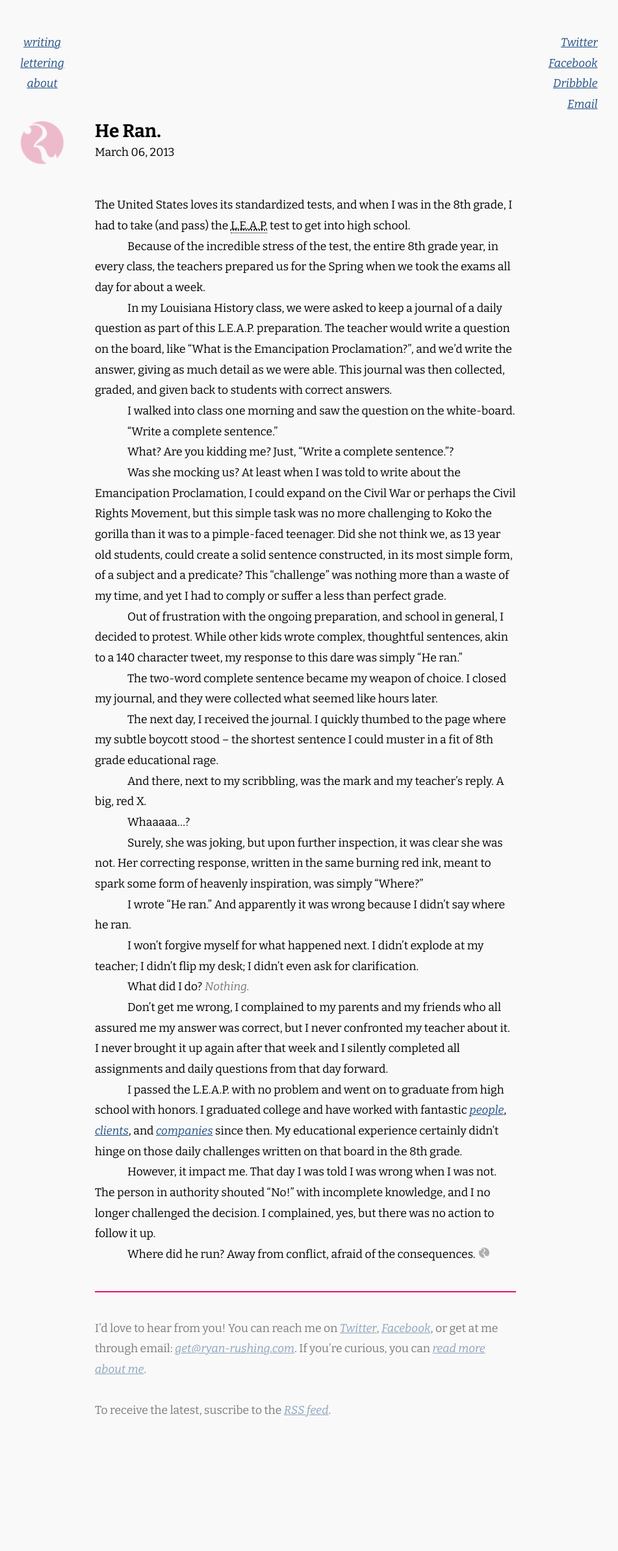
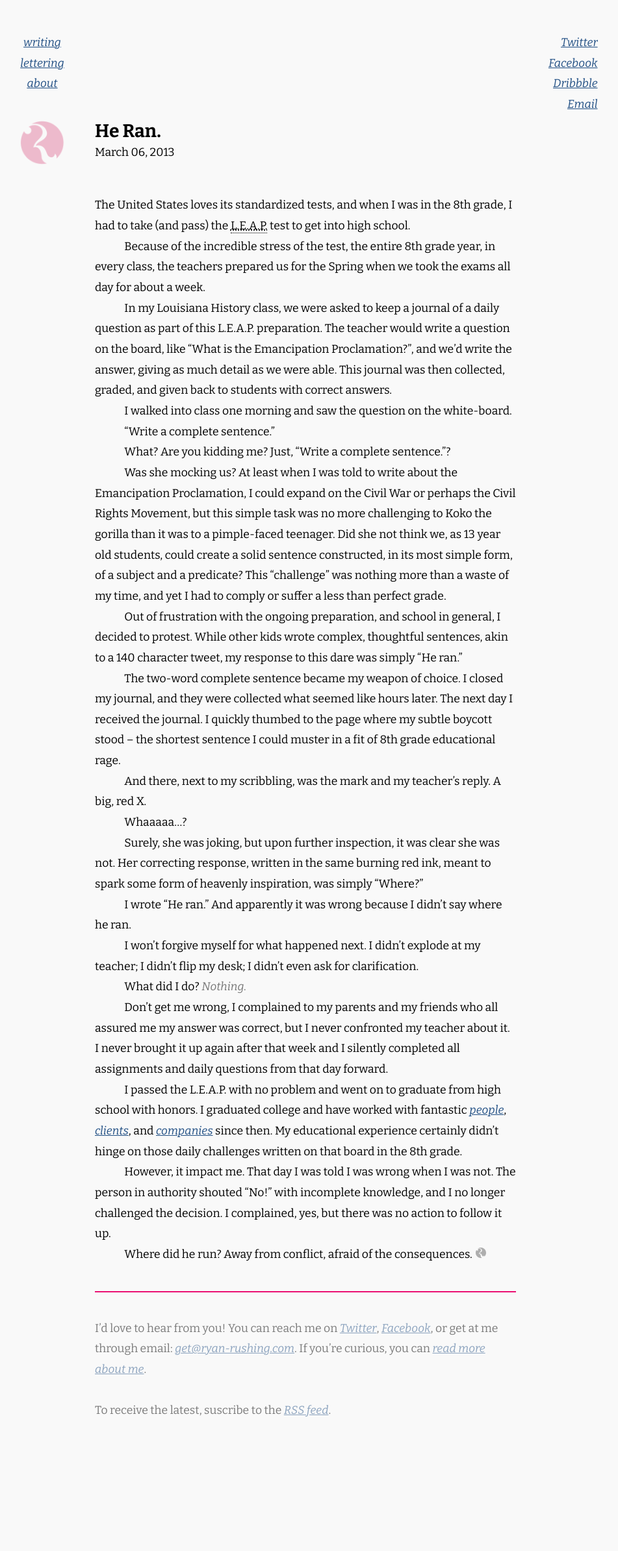
Before and after one commit to WriteEditor/ryan-rushing, a Jekyll site: the page built from _posts/writing/2013-03-06-he-ran.md, in a window 1280 px wide. Shown: the whole page at 65% size, without its empty margins (170-1121 px from the left). Built offline with Jekyll 4.4.1, drawn with Linux system fonts in a browser that asks for light colours.

Commit message:
grammar change, css change

```diff
--- a/_posts/writing/2013-03-06-he-ran.md
+++ b/_posts/writing/2013-03-06-he-ran.md
@@ -20,9 +20,7 @@ Was she mocking us? At least when I was told to write about the Emancipation Pro
 
 Out of frustration with the ongoing preparation, and school in general, I decided to protest. While other kids wrote complex, thoughtful sentences, akin to a 140 character tweet, my response to this dare was simply "He ran."
 
-The two-word complete sentence became my weapon of choice. I closed my journal, and they were collected what seemed like hours later.
-
-The next day, I received the journal. I quickly thumbed to the page where my subtle boycott stood -- the shortest sentence I could muster in a fit of 8th grade educational rage.
+The two-word complete sentence became my weapon of choice. I closed my journal, and they were collected what seemed like hours later. The next day I received the journal. I quickly thumbed to the page where my subtle boycott stood -- the shortest sentence I could muster in a fit of 8th grade educational rage.
 
 And there, next to my scribbling, was the mark and my teacher's reply. A big, red X.
 
--- a/css/global.css
+++ b/css/global.css
@@ -33,7 +33,7 @@ ol { list-style: decimal-leading-zero outside; }
 ol { padding: 20px 0 20px 40px; }
 
 #individual figure		{ padding: 40px 0;}
-#individual p + p, #about p + p	{ text-indent: 50px;}
+#individual p + p, #about p + p	{ text-indent: 7%;}
 #individual ul			{ margin: 20px 0; list-style: disc inside; }
 #individual h3, #about h3, #writings-projects h3 { font-weight: 700;}
 #individual ul p + p 		{ text-indent: 0; }
```
